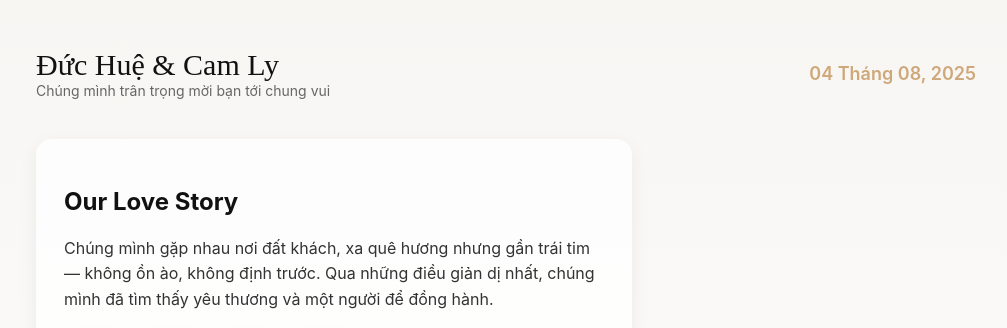
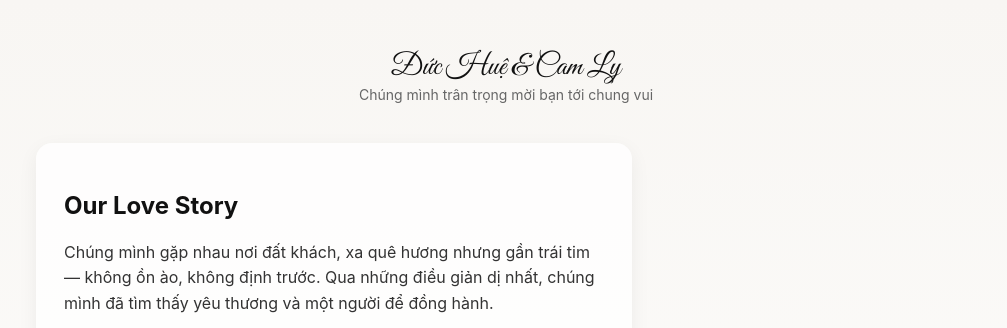
Before and after one commit to baohuy28012003/baohuy28012003.github.io, a plain HTML site: page index.html in a window 1280 px wide. Shown: the top 328 px of the page, without its empty margins (134-1141 px from the left). Drawn offline with Linux system fonts and the light colour scheme.

Commit message:
Add files via upload

```diff
--- a/index.html
+++ b/index.html
@@ -2,16 +2,17 @@
 <html lang="vi">
 <head>
   <meta charset="utf-8">
+  <link rel="stylesheet" href="https://fonts.googleapis.com/css?family=Great+Vibes">
   <meta name="viewport" content="width=device-width,initial-scale=1">
-  <title>Đức Huệ & Cam Ly — Thiệp Cưới Online</title>
+  <title>Dating Invitation</title>
   <style>
     /* Simple, responsive one-file wedding invite template */
     :root{--accent:#cfa87a;--bg:#fff;--muted:#666}
     *{box-sizing:border-box}
     body{font-family:Inter, system-ui, -apple-system, 'Helvetica Neue', Arial; margin:0; color:#111; background:linear-gradient(180deg,#f8f6f3 0%, #fff 60%)}
     .container{max-width:980px;margin:0 auto;padding:20px}
-    header{display:flex;gap:16px;align-items:center;justify-content:space-between;padding:28px 0}
-    .names{font-family:serif;font-size:30px}
+    header{display:flex;gap:16px;align-items:center;justify-content:center;padding:28px 0}
+    .names{font-family: 'Great Vibes', cursive;font-size:30px; text-align: center}
     .subtitle{color:var(--muted);font-size:14px}
     .hero{display:grid;grid-template-columns:1fr 320px;gap:24px;align-items:center;margin-top:12px}
     .hero-left{padding:28px;background:rgba(255,255,255,0.8);border-radius:16px;box-shadow:0 6px 20px rgba(0,0,0,0.06)}
@@ -37,7 +38,7 @@
         <div class="names">Đức Huệ &amp; Cam Ly</div>
         <div class="subtitle">Chúng mình trân trọng mời bạn tới chung vui</div>
       </div>
-      <div class="date">04 Tháng 08, 2025</div>
+
     </header>
 
     <section class="hero">
```
